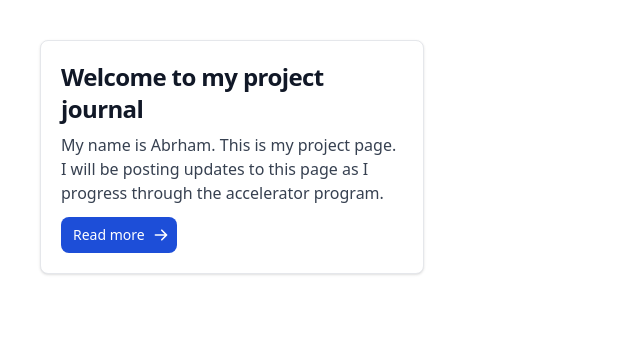
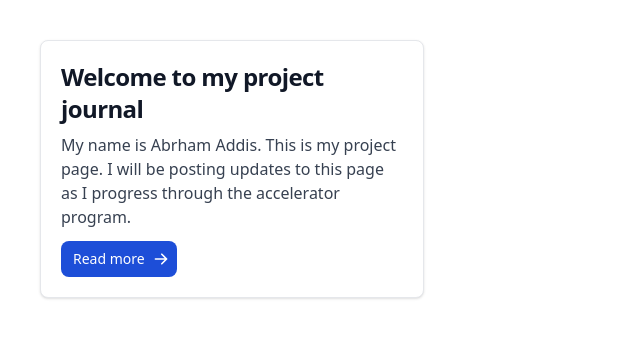
Before and after one commit to abrhamadddis/project-journal-starter, a website: page src/index.html in a window 1280 px wide. Shown: the whole page, without its empty margins (0-640 px from the left). Drawn offline with nearby package versions, Linux system fonts and the light colour scheme; files that its build step writes are made by us from their sources.

```diff
--- a/src/index.html
+++ b/src/index.html
@@ -14,7 +14,7 @@
           <a href="#">
               <h5 class="mb-2 text-2xl font-bold tracking-tight text-gray-900 dark:text-white">Welcome to my project journal</h5>
           </a>
-          <p class="mb-3 font-normal text-gray-700 dark:text-gray-400">My name is Abrham. This is my project page. I will be posting updates to this page as I progress through the accelerator program.</p>
+          <p class="mb-3 font-normal text-gray-700 dark:text-gray-400">My name is Abrham Addis. This is my project page. I will be posting updates to this page as I progress through the accelerator program.</p>
           <a href="#" class="inline-flex items-center px-3 py-2 text-sm font-medium text-center text-white bg-blue-700 rounded-lg hover:bg-blue-800 focus:ring-4 focus:outline-none focus:ring-blue-300 dark:bg-blue-600 dark:hover:bg-blue-700 dark:focus:ring-blue-800">
               Read more
               <svg aria-hidden="true" class="w-4 h-4 ml-2 -mr-1" fill="currentColor" viewBox="0 0 20 20" xmlns="http://www.w3.org/2000/svg"><path fill-rule="evenodd" d="M10.293 3.293a1 1 0 011.414 0l6 6a1 1 0 010 1.414l-6 6a1 1 0 01-1.414-1.414L14.586 11H3a1 1 0 110-2h11.586l-4.293-4.293a1 1 0 010-1.414z" clip-rule="evenodd"></path></svg>
```
